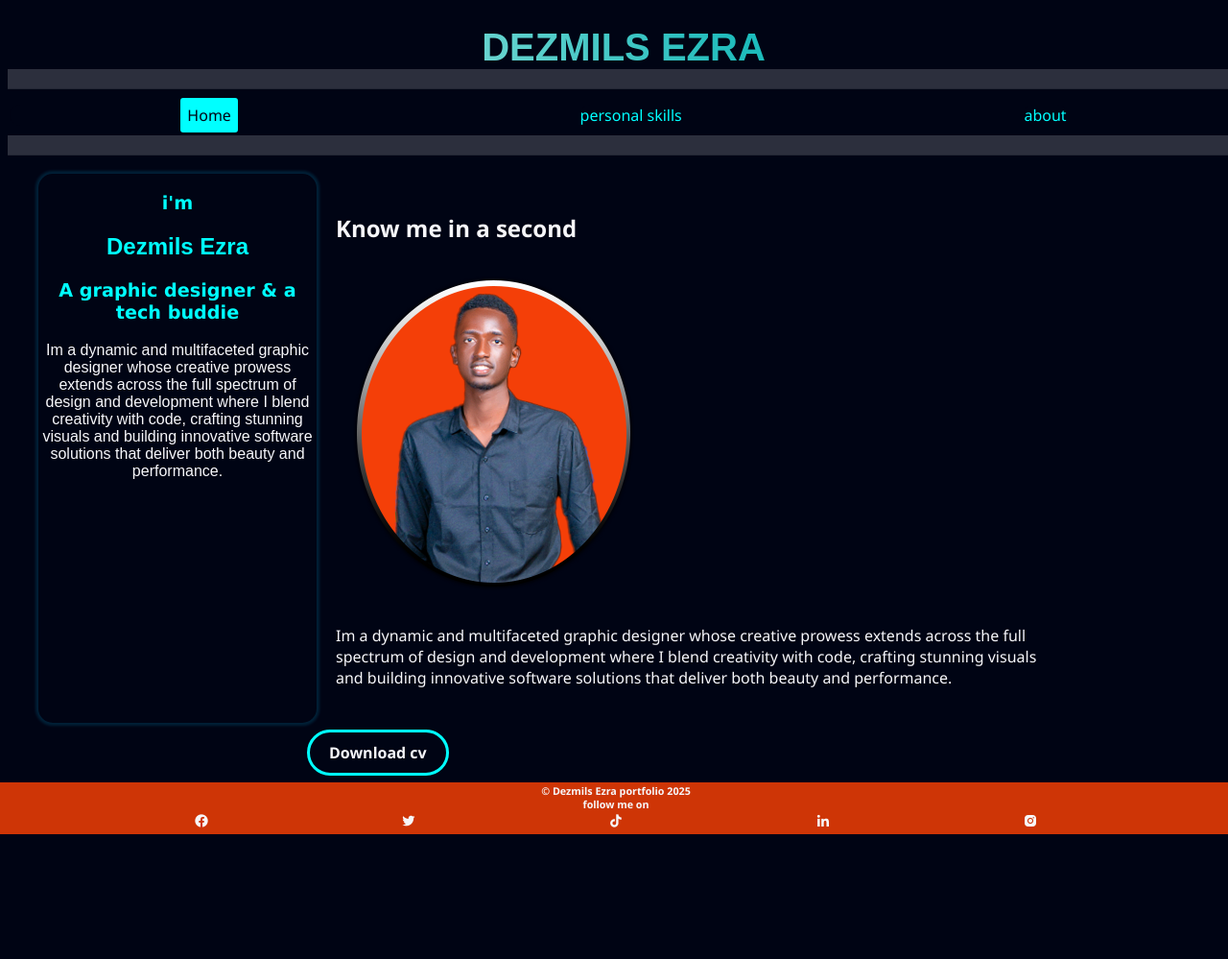
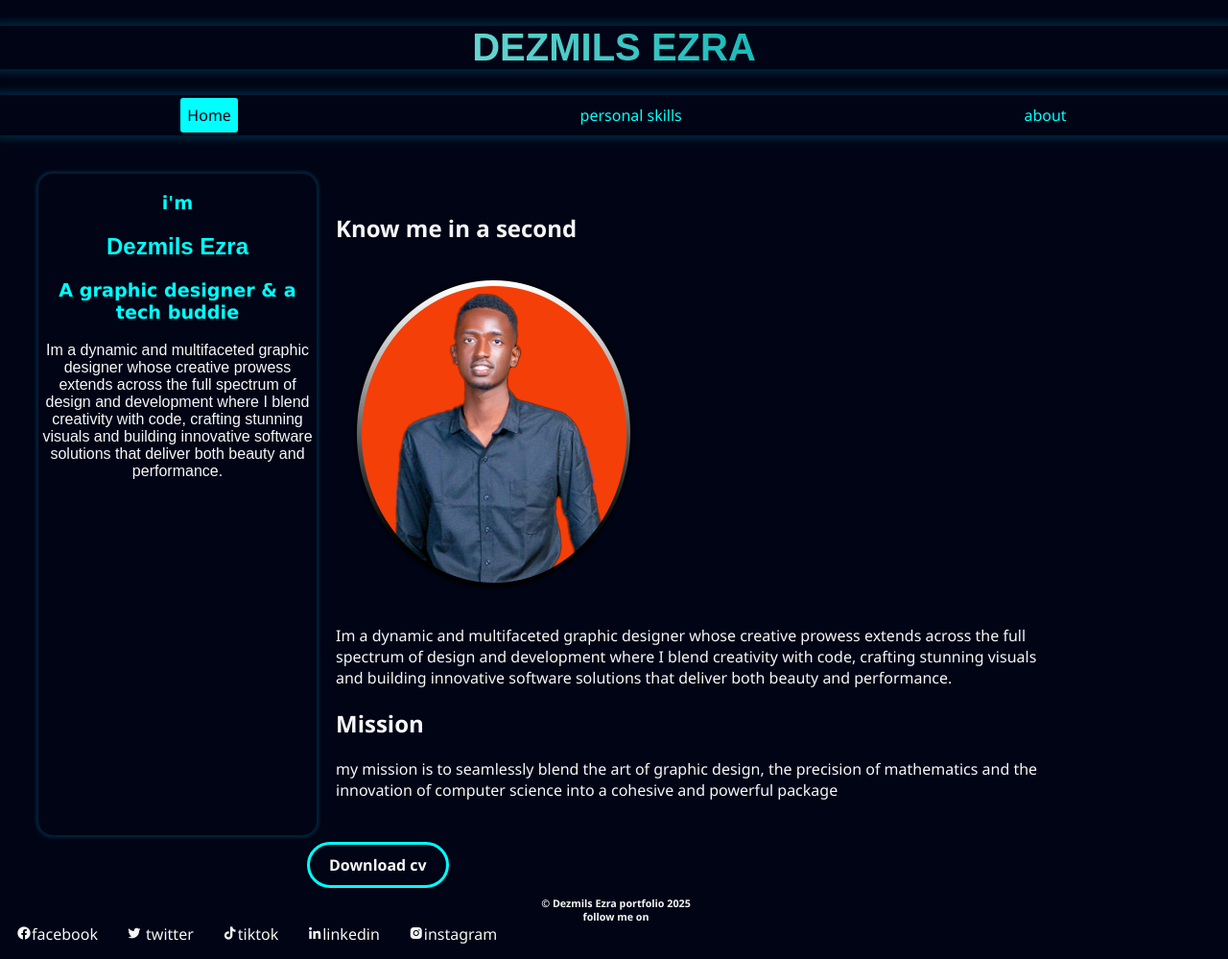
Before and after one commit to fake-programmer/dezmilsEzra-portfolio, a plain HTML site: page index.html in a window 1280 px wide. Shown: the whole page at 96% size. Before the commit the page ends 869 px from the top, so only its background shows below. Drawn offline with nearby package versions, Linux system fonts and the light colour scheme.

Commit message:
sarturday's challenge complete

```diff
--- a/index.html
+++ b/index.html
@@ -7,6 +7,11 @@
     <link rel="stylesheet" href="https://cdnjs.cloudflare.com/ajax/libs/font-awesome/5.15.3/css/all.min.css">
     <link href='https://unpkg.com/boxicons@2.1.4/css/boxicons.min.css' rel='stylesheet'>
 </head>
+      <script type="text/javascript">
+      window.onload=function(){
+        alert("hello welcome asante kwa kufungua hii page manze!!!! click on the personal skills bar to view my work and read my about be blessed!!!");
+      }
+    </script>
     <style>
         :root{
     --orange:aqua;
@@ -14,7 +19,7 @@
     --blue:aqua;
     --white:#f8f5f5;
     --background:#000414;
-    --BROWN: #ce3506 ;
+    --BROWN: #000414 ;
     --box-shadow: 0.5rem 1.3rem rgba(253, 252, 252, 0.171);
 
 }
@@ -34,10 +39,11 @@
         header {
             background-color: var(--background);
             color: var(--blue);
-            padding: 0 10px;
+            padding: 0px;
+            margin: 0;
             text-align: center;
-            box-shadow: var(--box-shadow);
             width: 100%;
+            box-shadow: 0 0 7px 5px rgba(0, 195, 255, 0.151);
         }
         header h1{
             text-align: center;
@@ -53,14 +59,14 @@
 
         }
         nav {
-            background-color: var(--background);
+            background-color: var(--BROWN);
             padding: 10px;
-            box-shadow: var(--box-shadow);
             width: 100%;
+            box-shadow: 0 0 7px 5px rgba(0, 195, 255, 0.151);
         }
 
         nav ul {
-            background-color: var(--background);
+            background-color: var(--BROWN);
             border-radius: 15px;
             list-style: none;
             padding: 0;
@@ -70,7 +76,7 @@
         }
         nav li {
             margin: 0 10px;
-            background-color: var(--background);
+            background-color: var(--BROWN);
             border-radius: 10px;
 
         }
@@ -157,7 +163,7 @@
         }
 
         img {
-            max-width: 100%;
+            max-width: 800%;
             height: auto;
 
         }
@@ -200,6 +206,9 @@
         }
         footer a{
             color: #f7f7fa;
+            text-decoration: none ;
+            padding: 15px;
+            text-align: center;
         }
         footer h6{
           padding: 0;
@@ -213,7 +222,7 @@
             padding: 0;
             margin: 0;
             display: flex; /* For horizontal navigation on larger screens */
-            justify-content: space-evenly;
+            justify-content: start;
         }
         /* Media Queries */
         @media (max-width: 768px) {
@@ -291,6 +300,9 @@
                 <img src="dd.png" alt="Placeholder Image">
                 <p> Im a dynamic and multifaceted graphic designer whose creative prowess extends across the full spectrum of design and development where I blend creativity with code, crafting stunning visuals and building innovative software solutions that deliver both beauty and performance.
                 </p>
+                <h2> Mission</h2>
+                <p> my mission is to seamlessly blend the art of graphic design, the precision of mathematics and the innovation of computer science into a cohesive and powerful package
+                </p>
             </div>
             <a href="Dezmils Ezra CV.pdf" Download="Dezmils Ezra Cv.pdf" class="cv">Download cv</a>
         </div>
@@ -304,12 +316,12 @@
         <h6>&copy; Dezmils Ezra portfolio 2025</h6>
         <h6>follow me on</h6>
         <ul>
-           <li><a href="https://www.facebook.com/profile.php?id=61551077543227&mibextid=rS40aB7S9Ucbxw6v"><i class='bx bxl-facebook-circle'> </i></a></li>
-            <li><a href="https://x.com/DezmilsE"><i class='bx bxl-twitter'> </i></a></li>
-           <li><a href="https://vm.tiktok.com/ZMkoX17Kk/"><i class='bx bxl-tiktok'></i></a></li>
-            <li><a href="https://www.linkedin.com/in/dezmil-ezra-578906317?utm_source=share&utm_campaign=share_via&utm_content=profile&utm_medium=android_app"><i class='bx bxl-linkedin'></i> </a> </li>
-           <li><a href="https://www.instagram.com/dezmils_ezra/?hl=en"><i class='bx bxl-instagram-alt' ></i> </a></li>
-        </ul>
+            <li><a href="https://www.facebook.com/profile.php?id=61551077543227&mibextid=rS40aB7S9Ucbxw6v"><i class='bx bxl-facebook-circle'> </i>facebook</a></li>
+             <li><a href="https://x.com/DezmilsE"><i class='bx bxl-twitter'> </i> twitter</a></li>
+            <li><a href="https://vm.tiktok.com/ZMkoX17Kk/"><i class='bx bxl-tiktok'></i>tiktok</a></li>
+             <li><a href="https://www.linkedin.com/in/dezmil-ezra-578906317?utm_source=share&utm_campaign=share_via&utm_content=profile&utm_medium=android_app"><i class='bx bxl-linkedin'></i>linkedin </a> </li>
+            <li><a href="https://www.instagram.com/dezmils_ezra/?hl=en"><i class='bx bxl-instagram-alt' ></i>instagram </a></li>
+         </ul>
     </footer>
 </body>
 </html>
```
Also changed, not shown: about.html (+12 -9 lines), details.html (+11 -8 lines), dist/about.html (+12 -9 lines), dist/details.html (+11 -8 lines), dist/index.html (+27 -15 lines), script.js (added).
